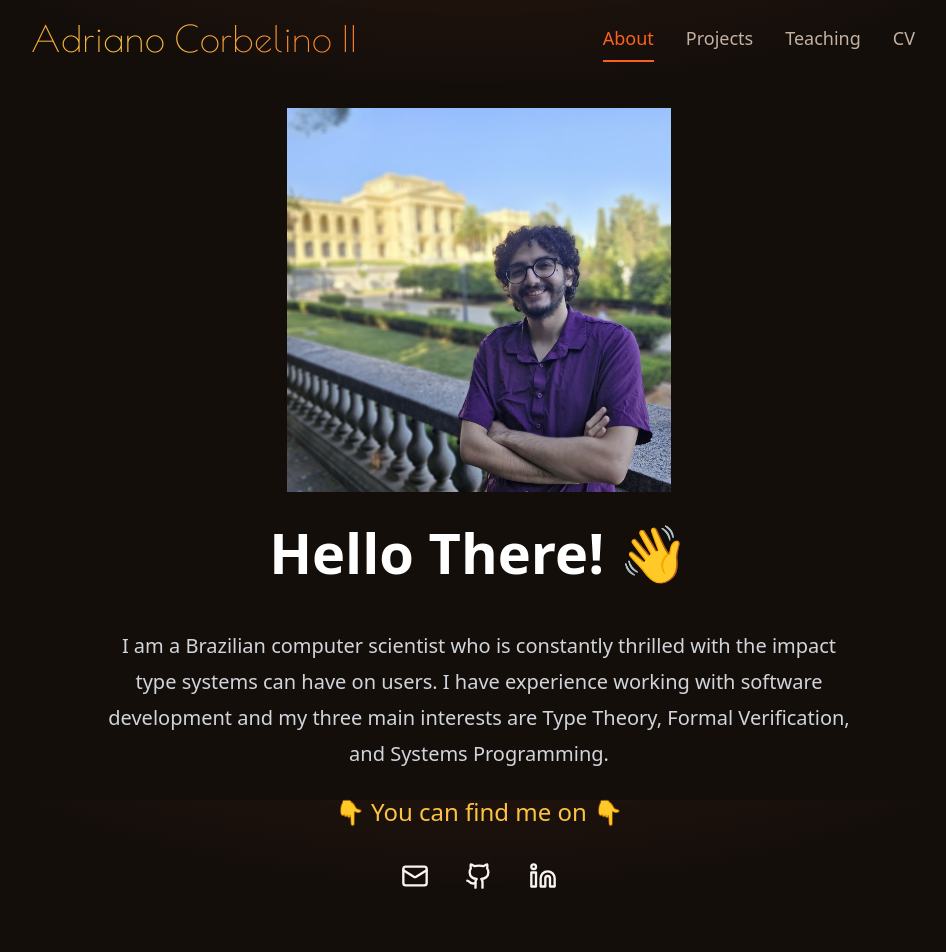
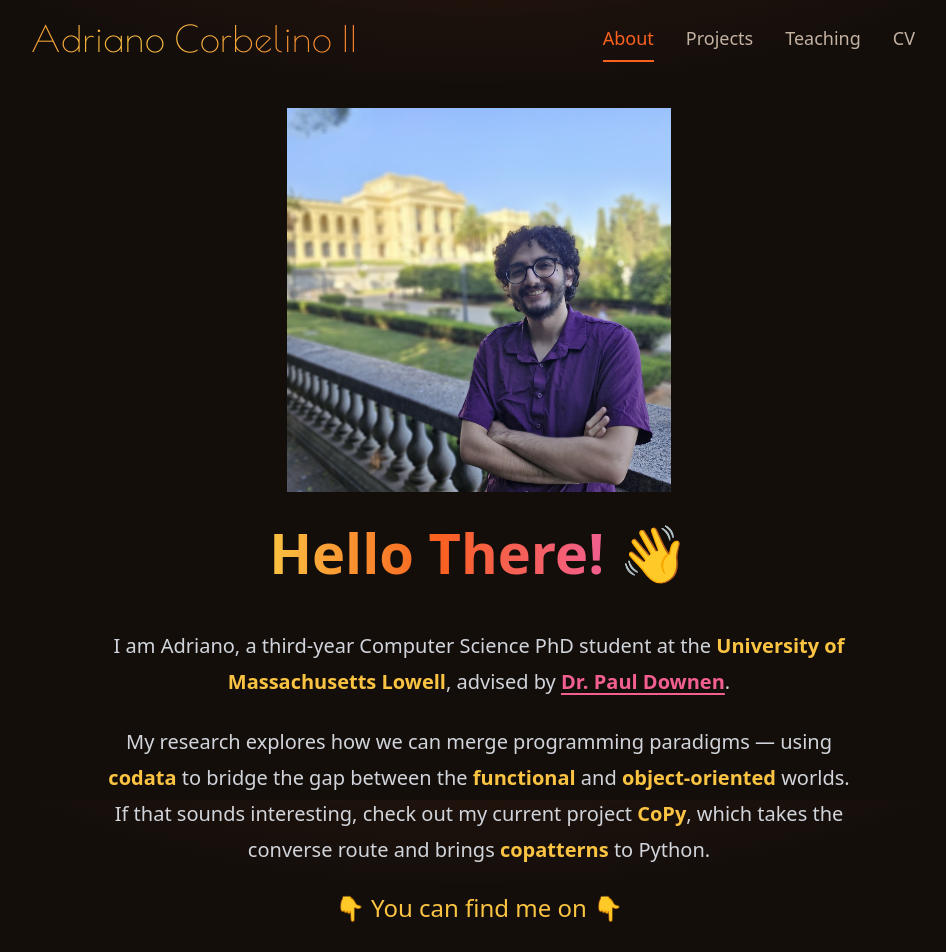
Before and after one commit to AdrianoII/adrianocorbelinoii.com, a Next.js app: page / in a window 1280 px wide. Shown: the top 952 px of the page, without its empty margins (161-1107 px from the left). Built offline with nearby package versions, Linux system fonts and the light colour scheme.

Commit message:
Add more colors

```diff
--- a/src/app/globals.css
+++ b/src/app/globals.css
@@ -26,6 +26,7 @@
     --input: 20 28% 18%;
     --ring: 18 95% 55%;
     --gold: 42 95% 62%;
+    --rose: 340 85% 66%;
     --radius: 0.5rem;
   }
 }
@@ -62,6 +63,11 @@
   /* sunset gradient text (orange → gold) for headings/brand */
   .text-sunset {
     @apply bg-gradient-to-r from-primary to-[hsl(var(--gold))] bg-clip-text text-transparent;
+  }
+
+  /* twilight gradient text (gold → orange → rose) — the sky band above the sun */
+  .text-twilight {
+    @apply bg-gradient-to-r from-[hsl(var(--gold))] via-primary to-[hsl(var(--rose))] bg-clip-text text-transparent;
   }
 
   /* breathing variant: a gold band drifts slowly across the name */
--- a/src/app/page.tsx
+++ b/src/app/page.tsx
@@ -8,6 +8,40 @@ export const metadata: Metadata = {
   alternates: {
     canonical: "/",
   },
+}
+
+/* renders the bio's mini-markup: **text** → gold highlight,
+   [text](url) → rose external link */
+function renderBio(text: string) {
+  const highlight = "font-semibold text-[hsl(var(--gold))]"
+  const link = "font-semibold text-[hsl(var(--rose))]"
+  return text
+    .split(/(\*\*[^*]+\*\*|\[[^\]]+\]\([^)]+\))/g)
+    .map((part, i) => {
+      const bold = part.match(/^\*\*([^*]+)\*\*$/)
+      if (bold) {
+        return (
+          <strong key={i} className={highlight}>
+            {bold[1]}
+          </strong>
+        )
+      }
+      const anchor = part.match(/^\[([^\]]+)\]\(([^)]+)\)$/)
+      if (anchor) {
+        return (
+          <a
+            key={i}
+            href={anchor[2]}
+            target="_blank"
+            rel="noopener noreferrer"
+            className={`${link} underline underline-offset-4 hover:text-primary`}
+          >
+            {anchor[1]}
+          </a>
+        )
+      }
+      return part
+    })
 }
 
 export default function HomePage() {
@@ -27,8 +61,14 @@ export default function HomePage() {
 
       <div className="flex flex-col items-center gap-6 text-center">
         <article className="prose prose-invert max-w-prose lg:prose-xl">
-          <h1>{about.greeting}</h1>
-          <p>{about.bio}</p>
+          <h1>
+            {/* the wave stays outside the gradient span: bg-clip-text would
+                render the emoji transparent */}
+            <span className="text-twilight">{about.greeting}</span> 👋
+          </h1>
+          {about.bio.map((paragraph) => (
+            <p key={paragraph}>{renderBio(paragraph)}</p>
+          ))}
         </article>
         <p className="text-xl text-[hsl(var(--gold))] lg:text-2xl">
           {about.findMe}
--- a/src/components/social-links.tsx
+++ b/src/components/social-links.tsx
@@ -7,6 +7,14 @@ const icons: Record<SocialLink["icon"], LucideIcon> = {
   mail: Mail,
   github: Github,
   linkedin: Linkedin,
+}
+
+/* one sunset hue per icon; hover:text-* repeats the color so the ghost
+   variant's hover:text-accent-foreground doesn't wash it out */
+const iconColors: Record<SocialLink["icon"], string> = {
+  mail: "text-[hsl(var(--gold))] hover:text-[hsl(var(--gold))]",
+  github: "text-primary hover:text-primary",
+  linkedin: "text-[hsl(var(--rose))] hover:text-[hsl(var(--rose))]",
 }
 
 export function SocialLinks() {
@@ -20,7 +28,7 @@ export function SocialLinks() {
             asChild
             variant="ghost"
             size="icon"
-            className="size-12 [&_svg]:size-7"
+            className={`size-12 [&_svg]:size-7 ${iconColors[link.icon]}`}
           >
             <a
               href={link.href}
--- a/src/content/cv.generated.html
+++ b/src/content/cv.generated.html
@@ -64,7 +64,7 @@ Portuguese (native) and English (fluent)
 <h2 id="publications">Publications</h2>
 <div id="refs" class="references csl-bib-body" data-entry-spacing="0" role="list">
 <div id="ref-coscheme" class="csl-entry" role="listitem">
-<div class="csl-left-margin">[1] </div><div class="csl-right-inline">P. Downen and A. Corbelino II, <span>“CoScheme: Compositional copatterns in scheme,”</span> <em>Trends in functional programming</em>, Springer Nature Switzerland, 2026. doi:<a href="https://doi.org/10.1007/978-3-031-99751-8_10">10.1007/978-3-031-99751-8_10</a>.</div>
+<div class="csl-left-margin">[1] </div><div class="csl-right-inline">P. Downen and A. Corbelino II, <span>“CoScheme: Compositional copatterns in <span>Scheme</span>,”</span> <em>Trends in functional programming</em>, Springer Nature Switzerland, 2026. doi:<a href="https://doi.org/10.1007/978-3-031-99751-8_10">10.1007/978-3-031-99751-8_10</a>.</div>
 </div>
 <div id="ref-rsdd" class="csl-entry" role="listitem">
 <div class="csl-left-margin">[2] </div><div class="csl-right-inline">R. Ventura, C. Musis, T. Ventura, and A. C. II, <span>“RSDD: Um conjunto de dados para modelagem de desmatamentos,”</span> <em>Anais do XIV workshop de computação aplicada à gestão do meio ambiente e recursos naturais</em>, SBC, 2023. doi:<a href="https://doi.org/10.5753/wcama.2023.230675">10.5753/wcama.2023.230675</a>.</div>
--- a/src/content/site.ts
+++ b/src/content/site.ts
@@ -8,8 +8,12 @@ export const siteConfig = {
 } as const
 
 export const about = {
-  greeting: "Hello There! 👋",
-  bio: "I am a Brazilian computer scientist who is constantly thrilled with the impact type systems can have on users. I have experience working with software development and my three main interests are Type Theory, Formal Verification, and Systems Programming.",
+  greeting: "Hello There!",
+  // **word** marks a gold highlight; [text](url) becomes a rose link.
+  bio: [
+    "I am Adriano, a third-year Computer Science PhD student at the **University of Massachusetts Lowell**, advised by [Dr. Paul Downen](https://pauldownen.com/).",
+    "My research explores how we can merge programming paradigms — using **codata** to bridge the gap between the **functional** and **object-oriented** worlds. If that sounds interesting, check out my current project **CoPy**, which takes the converse route and brings **copatterns** to Python.",
+  ],
   findMe: "👇 You can find me on 👇",
 } as const
 
```
Also changed, not shown: 2 other files (tests, documents, lock files or other folders).
